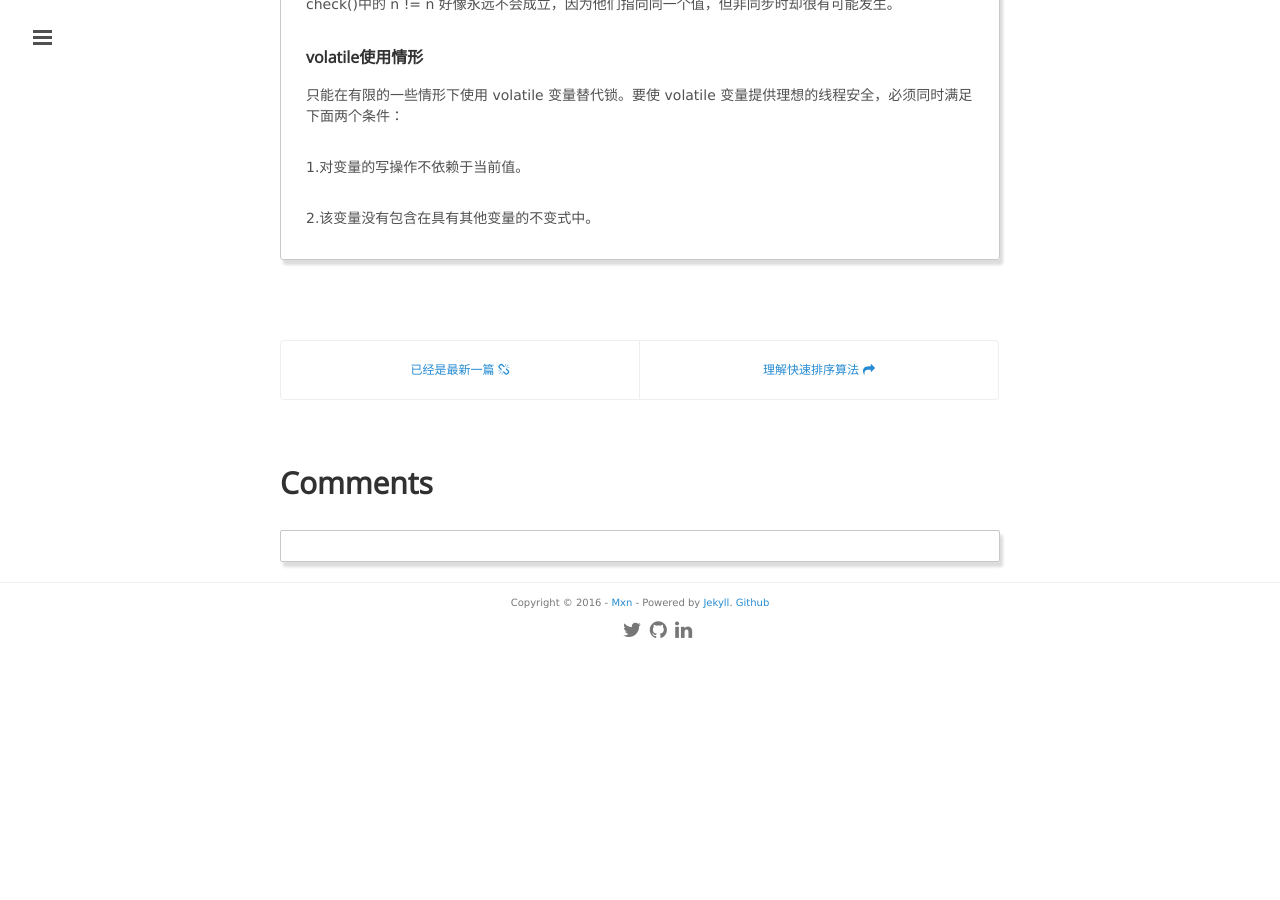
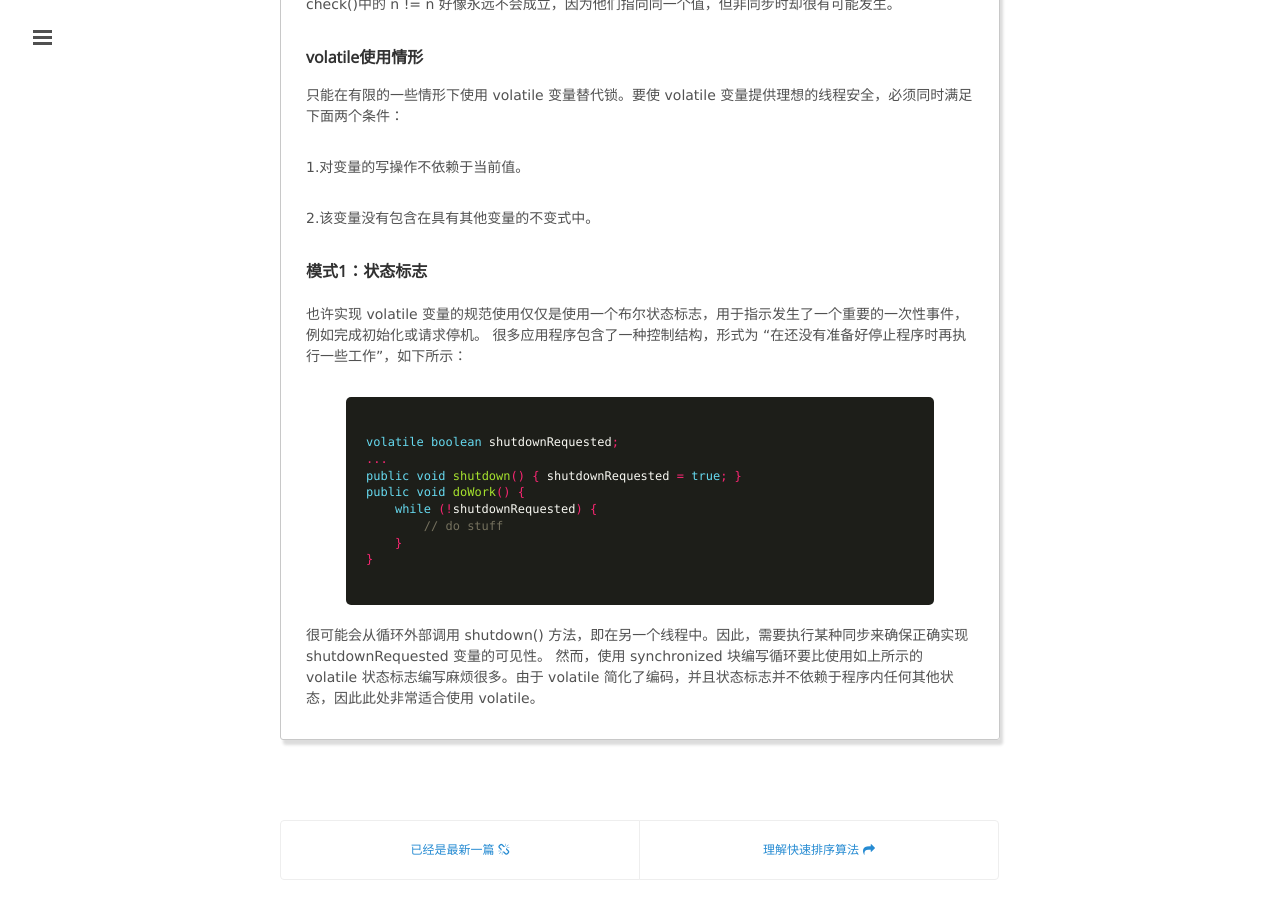
Before and after one commit to mxn21/mxn21.github.io, a Jekyll site: the page built from _posts/2016-4-11-Java中的volatile关键字.md, in a window 1280 px wide and 900 px high, scrolled down 4648 px. Built offline with Jekyll 4.4.1, drawn with Linux system fonts in a browser that asks for light colours; Markdown is read by kramdown in place of the engine named in the settings; comment, search, counter and statistics services are not loaded; before the commit the page ends 5303 px from its top, so only the background shows below that.

Commit message:
23423423

```diff
--- a/_posts/2016-4-11-Java中的volatile关键字.md
+++ b/_posts/2016-4-11-Java中的volatile关键字.md
@@ -182,3 +182,23 @@
 1.对变量的写操作不依赖于当前值。
 
 2.该变量没有包含在具有其他变量的不变式中。
+
+#### 模式1：状态标志
+
+也许实现 volatile 变量的规范使用仅仅是使用一个布尔状态标志，用于指示发生了一个重要的一次性事件，例如完成初始化或请求停机。
+很多应用程序包含了一种控制结构，形式为 “在还没有准备好停止程序时再执行一些工作”，如下所示：
+
+    {% highlight java %}
+volatile boolean shutdownRequested;
+...
+public void shutdown() { shutdownRequested = true; }
+public void doWork() {
+    while (!shutdownRequested) {
+        // do stuff
+    }
+}
+    {% endhighlight %}
+
+很可能会从循环外部调用 shutdown() 方法，即在另一个线程中。因此，需要执行某种同步来确保正确实现 shutdownRequested 变量的可见性。
+然而，使用 synchronized 块编写循环要比使用如上所示的 volatile 状态标志编写麻烦很多。由于 volatile
+简化了编码，并且状态标志并不依赖于程序内任何其他状态，因此此处非常适合使用 volatile。
```
